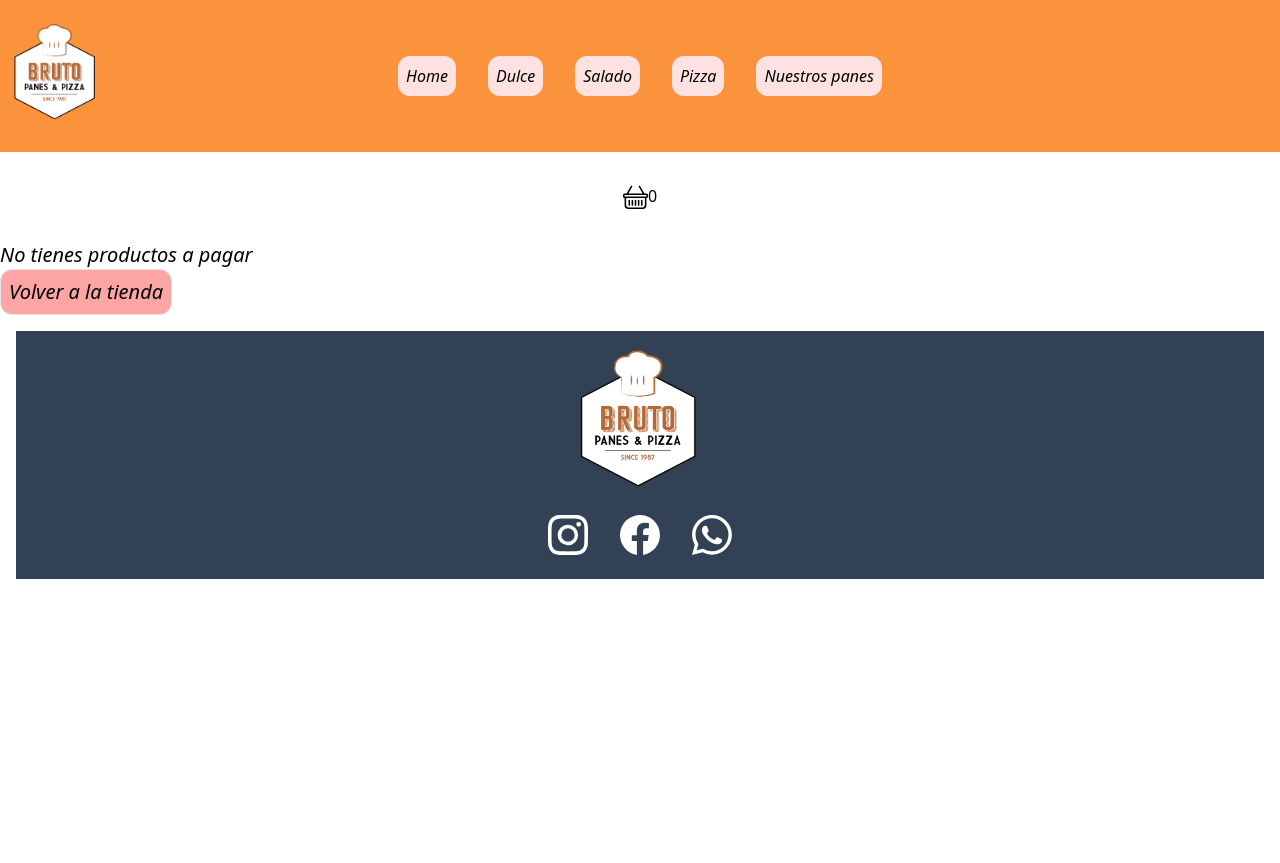
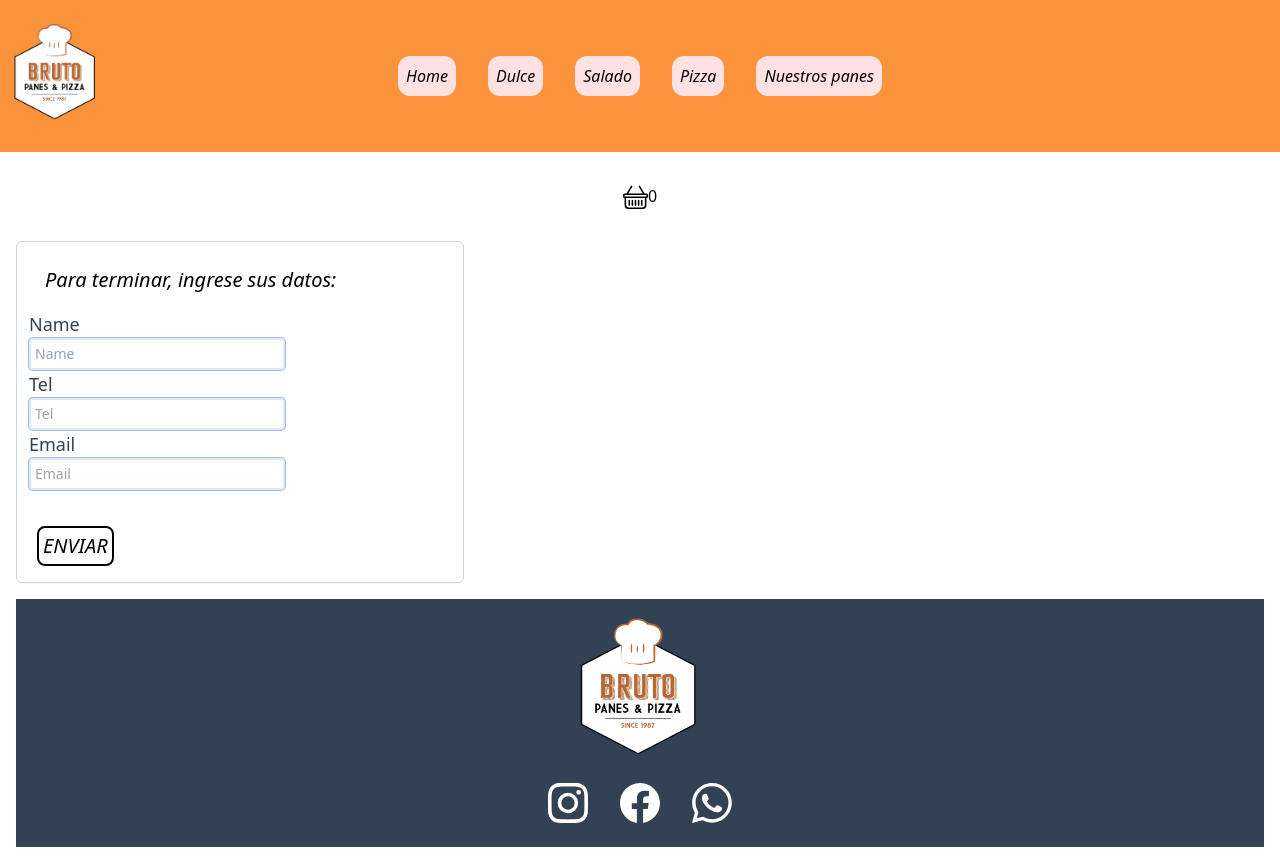
Before and after one commit to GiulianoGuidi/Bruto-Guidi, a React (Vite) app: page /Checkout in a window 1280 px wide. Before the commit the page ends 800 px from the top, so only its background shows below. Built offline with nearby package versions, Linux system fonts and the light colour scheme.

Commit message:
localStorage

```diff
--- a/src/components/CartContext.jsx
+++ b/src/components/CartContext.jsx
@@ -2,34 +2,24 @@ import React from 'react'
 import { createContext, useState } from 'react'
 import { useEffect } from 'react'
 
+export const myContext =createContext()
 
-export const myContext =createContext()
+const cartFromLocalStorage = JSON.parse(localStorage.getItem('cart') || '[]')
 
 const CartContext = ({children}) => {
 
 
-let [cart, setCart] = useState ([])
-const [totalCount, setTotalCount] = useState (0)
+
+
+const [cart, setCart] = useState (cartFromLocalStorage)
+const [totalCount, setTotalCount] = useState(0)
 const [totalToPay, setTotalToPay] = useState(0)
 const [emptyCart, setEmptyCart] = useState(true)
 
-useEffect(()=>{
-document.addEventListener('DOMContentLoaded', () =>{
+useEffect(() =>{
+  localStorage.setItem('cart', JSON.stringify(cart))
+},[cart])
 
-  console.log(localStorage)
-
-  if(localStorage.getItem('cart')){
-      cart = JSON.parse(localStorage.getItem('cart'))
-    }else{
-      localStorage.setItem('cart', JSON.stringify(cart))
-    }
-
-  })
-},[])
-
-  localStorage.setItem('cart', JSON.stringify(cart))
-
-console.log(cart)
 
   function addToCart(product, count){
 
@@ -49,12 +39,15 @@ console.log(cart)
    setCart(copiaCart)
 
 
+
   }
 
 
   useEffect(()=>{
     setTotalCount(cart.reduce((acc, product)=>acc + product.count, 0))
     setTotalToPay(cart.reduce((acc, product)=>acc + product.count * product.precio, 0))
+
+
   },[cart])
 
 
--- a/src/components/Checkout.jsx
+++ b/src/components/Checkout.jsx
@@ -3,7 +3,7 @@ import { useContext } from 'react'
 import { useState } from 'react'
 import { myContext } from './CartContext'
 import {addDoc, collection, getFirestore} from 'firebase/firestore'
-import { Link } from 'react-router-dom'
+
 
 
 export default function Checkout() {
@@ -30,26 +30,41 @@ function validateForm(){
 })
 }
 
-if (cart.length == 0) {
+/*if (cart.length == 0) {
 
   return  <><div className='italic text-xl'>No tienes productos a pagar</div>
   <Link to={'/'} ><button className='border bg-red-300 rounded-xl italic text-xl hover:bg-red-700 p-2'>Volver a la tienda</button></Link>
   </>
-}
+} */
 
   return (
     <>
   {orderId ? ("Muchas gracias por su compra!, el id de su pedido es : " + '' + orderId)
    :(
-    <div className='italic text-xl'> Para terminar, ingrese sus datos
-      <br />
-      <input type='text' placeholder='Name' className='border p-1' onChange={(e) => setName(e.target.value)}/>
+    <>
+    <div className='mt-1 block w-full px-3 py-2 ml-4 bg-white border border-slate-300 rounded-md text-sm shadow-sm placeholder-slate-400 max-w-md'>
+    <div className='italic text-xl p-2 m-2'> Para terminar, ingrese sus datos: </div>
 
-      <input type='tel' placeholder='Tel' className='border p-1' onChange={(e) => setTel(e.target.value)}/>
+    <form>
+    <label className="block">
 
-      <input type='email' placeholder='Email' className='border p-1' onChange={(e) => setEmail(e.target.value)}/>
-      <button onClick={validateForm} className='border p-1 m-2 italic text-xl'>ENVIAR</button>
-    </div>
+    <span className="block text-lg text-slate-700">Name</span>
+    <input type='text' placeholder='Name' className='border-2 p-1 w-64 rounded ring-1 placeholder-slate-400' onChange={(e) => setName(e.target.value)}/>
+
+    <span className="block text-lg text-slate-700">Tel</span>
+    <input type='number' placeholder='Tel' className='border-2 p-1 w-64 rounded ring-1' onChange={(e) => setTel(e.target.value)}/>
+
+    <span className="block text-lg text-slate-700">Email</span>
+    <input type="email" className="peer border-2 p-1 w-64 rounded ring-1" placeholder='Email'  onChange={(e) => setEmail(e.target.value)} />
+    <p className="mt-2 invisible peer-invalid:visible text-pink-600 text-sm">
+      Please provide a valid email address.
+    </p>
+  </label>
+</form>
+      <button onClick={validateForm} className='border-black border-2 rounded-lg hover:bg-black hover:text-white p-1 m-2 italic text-xl'>ENVIAR</button>
+</div>
+
+    </>
    )
   }
   </>
--- a/src/components/NuestrosPanes.jsx
+++ b/src/components/NuestrosPanes.jsx
@@ -3,7 +3,8 @@ import React from 'react'
 export default function NuestrosPanes() {
   return (
     <>
- <div className='italic border text-xl text-center container-fluid'>
+    <div className='flex justify-center'>
+ <div className='italic border text-xl max-w-prose'>
   <div className='flex justify-center'>
 <p className='p-2 m-2 text-xl text-center'>Nuestros panes están elaborados con masa madre, un fermento natural y compuesto por agua, harina, paciencia y mucha dedicación. Las harinas que utilizamos son sin aditivos y además, orgánicas. los mismos llevan un proceso de fermentación en frío de entre 24 y 48hs.
 </p>
@@ -28,6 +29,7 @@ export default function NuestrosPanes() {
 <p className='text start'>El pan con masa madre tiene un menor índice glucémico en relación con los panes elaborados solo con levadura panadera. El índice glucémico mas bajo no solo tiene un efecto positivo sobre la saciedad, si no que puede ayudar a controlar mejor los niveles de azúcar en sangre, la ingesta de alimentos e incluso a regular nuestro colesterol.</p>
 
 </div>
+</div>
 
 </>
   )
```
